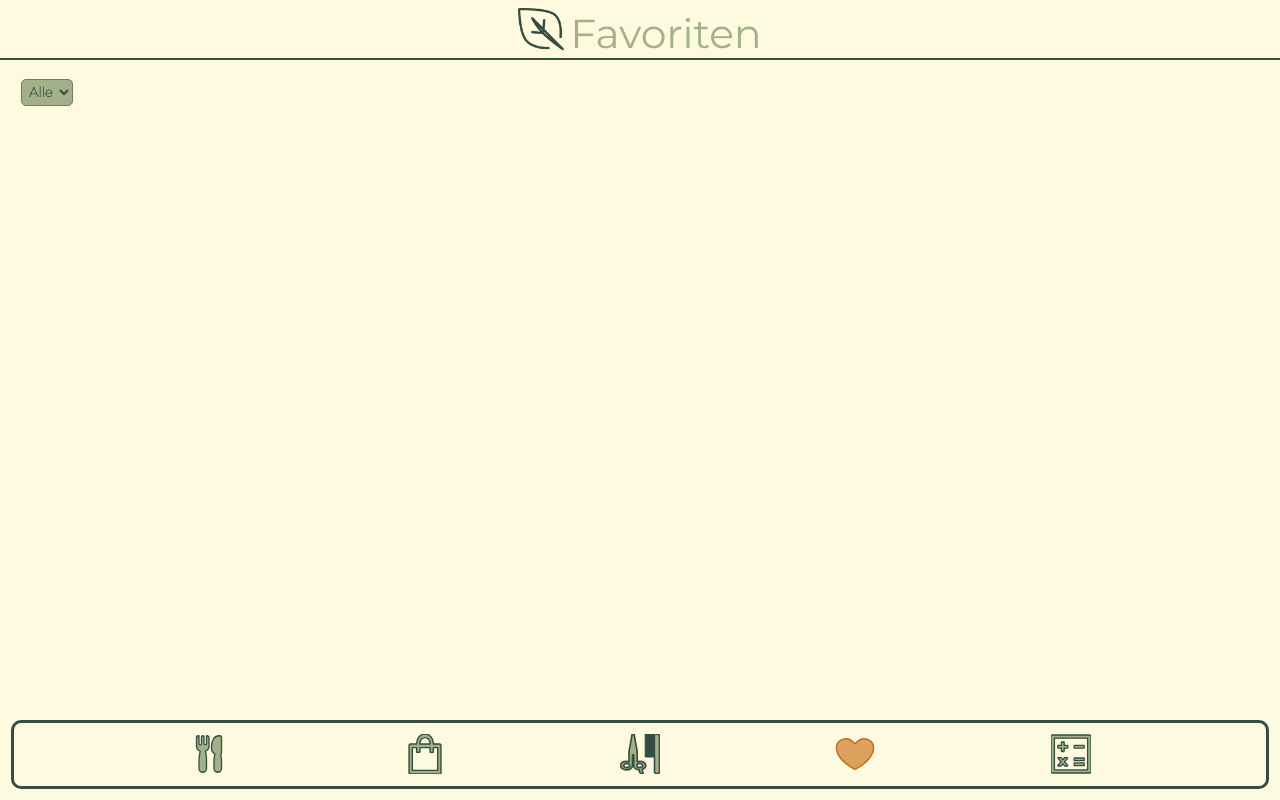
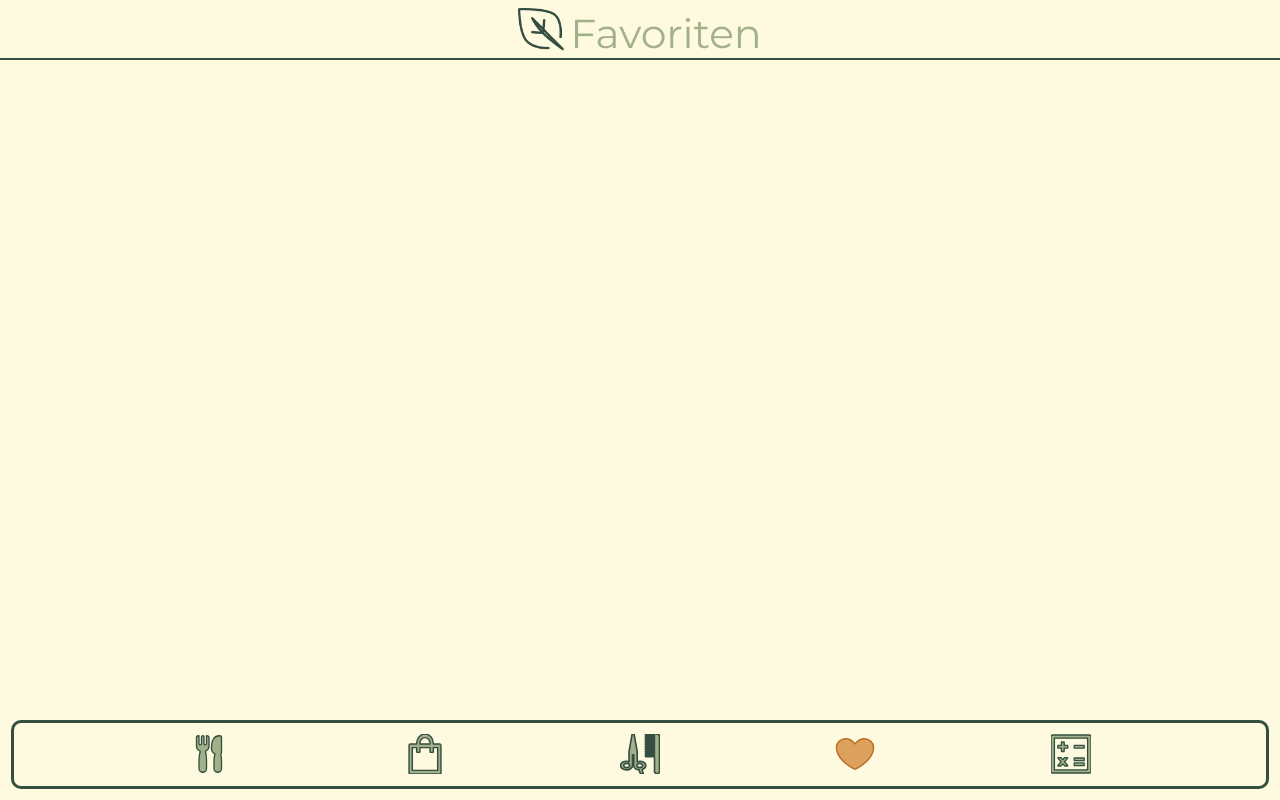
Before and after one commit to danielab93/capstone-project, a React (Vite) app: page /favoriten in a window 1280 px wide. Built offline with nearby package versions, Linux system fonts and the light colour scheme.

Commit message:
deleted filterfunction for favourites

```diff
--- a/src/pages/Favourites.jsx
+++ b/src/pages/Favourites.jsx
@@ -38,13 +38,6 @@ function Favourites({
     <>
       <Header image={favoritenheader} altText="Favoriten Header" />
       <main>
-        <Filter
-          name="category"
-          value={favouriteCards.kategorie}
-          options={filterOptions(favouriteCards)}
-          onFilterLocations={onFilterLocations}
-          locations={favouriteCards}
-        />
         <section>{allFavourites}</section>
       </main>
       <FooterNavbar />
--- a/src/pages/MainPage.jsx
+++ b/src/pages/MainPage.jsx
@@ -28,8 +28,6 @@ function MainPage() {
         (location) => location.kategorie === category
       );
       setFilteredLocations(updatedFilteredLocations);
-      console.log(updatedFilteredLocations);
-      console.log(filteredLocations);
     }
   };
 
```
